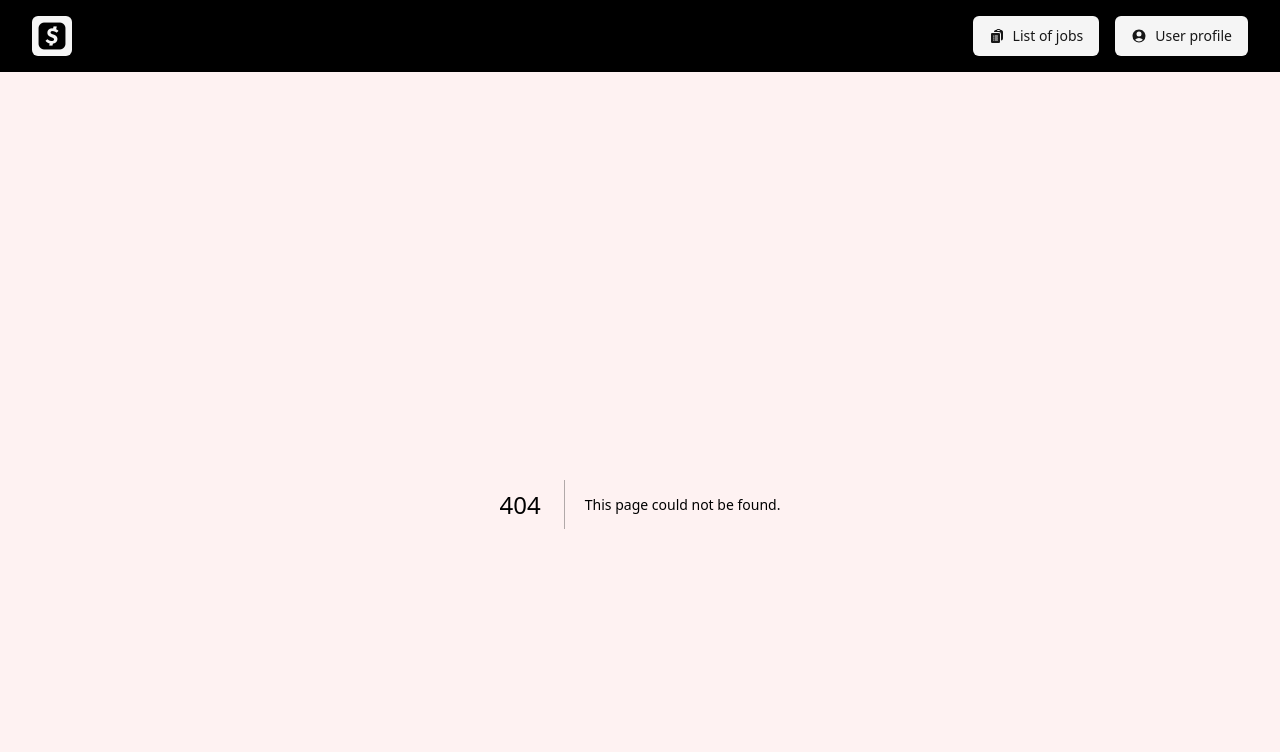
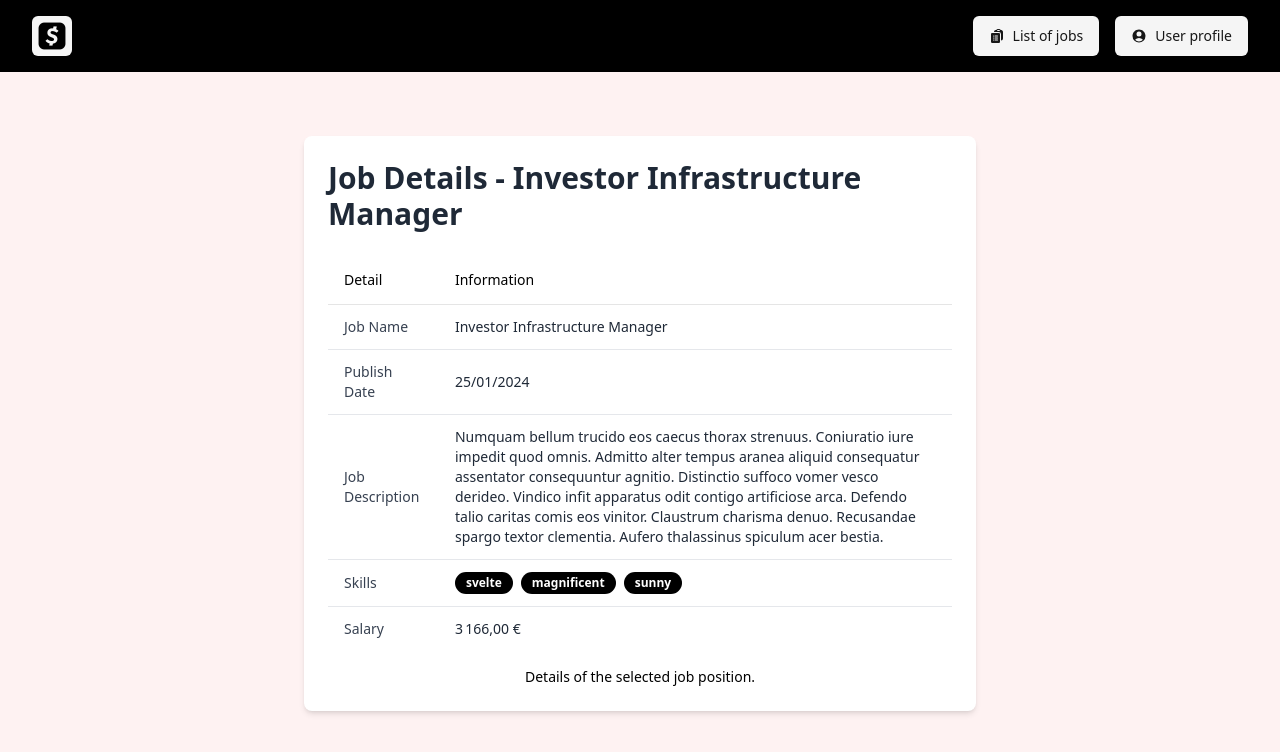
Before and after one commit to Bruno-Tulyp/pwa-app, a Next.js app: page /jobs/1 in a window 1280 px wide. Before the commit this address had no page. Shown: the top 752 px of the page. Built offline with nearby package versions, Linux system fonts and the light colour scheme.

Commit message:
Ajout de job detail

```diff
--- /dev/null
+++ b/src/app/jobs/[id]/page.tsx
@@ -0,0 +1,96 @@
+"use client"
+
+import { useParams } from "next/navigation"
+import { useEffect, useState } from "react"
+import {
+  Table,
+  TableBody,
+  TableCaption,
+  TableCell,
+  TableHead,
+  TableHeader,
+  TableRow,
+} from "@/components/ui/table"
+import { Badge } from "@/components/ui/badge" // Import the Badge component
+import { generateJob } from "@/app/utils/generate-job"
+import { Job } from "@/app/api/[...route]/route"
+
+const Page = () => {
+  const { id } = useParams()
+  const [job, setJob] = useState<Job | null>(null)
+
+  useEffect(() => {
+    const generatedJob = generateJob()
+    setJob(generatedJob)
+  }, [id])
+
+  if (!job) return <p className="text-center text-gray-500 mt-8">Loading...</p>
+
+  return (
+    <div className="max-w-2xl mx-auto p-6 bg-white shadow-md rounded-lg mt-8">
+      <h1 className="text-3xl font-bold text-gray-800 mb-6">
+        Job Details - {job.jobName}
+      </h1>
+      <Table className="bg-card overflow-hidden rounded-md">
+        <TableCaption>Details of the selected job position.</TableCaption>
+        <TableHeader>
+          <TableRow>
+            <TableHead>Detail</TableHead>
+            <TableHead>Information</TableHead>
+          </TableRow>
+        </TableHeader>
+        <TableBody>
+          <TableRow className="border-b border-gray-200">
+            <TableCell className="font-medium text-gray-700 px-4 py-3">
+              Job Name
+            </TableCell>
+            <TableCell className="px-4 py-3 text-gray-800">
+              {job.jobName}
+            </TableCell>
+          </TableRow>
+          <TableRow className="border-b border-gray-200">
+            <TableCell className="font-medium text-gray-700 px-4 py-3">
+              Publish Date
+            </TableCell>
+            <TableCell className="px-4 py-3 text-gray-800">
+              {job.publishDate}
+            </TableCell>
+          </TableRow>
+          <TableRow className="border-b border-gray-200">
+            <TableCell className="font-medium text-gray-700 px-4 py-3">
+              Job Description
+            </TableCell>
+            <TableCell className="px-4 py-3 text-gray-800">
+              {job.jobDescription}
+            </TableCell>
+          </TableRow>
+          <TableRow className="border-b border-gray-200">
+            <TableCell className="font-medium text-gray-700 px-4 py-3">
+              Skills
+            </TableCell>
+            <TableCell className="px-4 py-3 text-gray-800">
+              {/* Render each skill as a badge */}
+              <div className="flex flex-wrap gap-2">
+                {job.skills.map((skill, index) => (
+                  <Badge key={index} className="bg-black text-white">
+                    {skill}
+                  </Badge>
+                ))}
+              </div>
+            </TableCell>
+          </TableRow>
+          <TableRow>
+            <TableCell className="font-medium text-gray-700 px-4 py-3">
+              Salary
+            </TableCell>
+            <TableCell className="px-4 py-3 text-gray-800">
+              {job.salary}
+            </TableCell>
+          </TableRow>
+        </TableBody>
+      </Table>
+    </div>
+  )
+}
+
+export default Page
--- a/src/components/dashboard.tsx
+++ b/src/components/dashboard.tsx
@@ -7,7 +7,6 @@ import {
   TableBody,
   TableCaption,
   TableCell,
-  TableFooter,
   TableHead,
   TableHeader,
   TableRow,
--- /dev/null
+++ b/src/components/ui/badge.tsx
@@ -0,0 +1,36 @@
+import * as React from "react"
+import { cva, type VariantProps } from "class-variance-authority"
+
+import { cn } from "@/lib/utils"
+
+const badgeVariants = cva(
+  "inline-flex items-center rounded-full border px-2.5 py-0.5 text-xs font-semibold transition-colors focus:outline-none focus:ring-2 focus:ring-ring focus:ring-offset-2",
+  {
+    variants: {
+      variant: {
+        default:
+          "border-transparent bg-primary text-primary-foreground hover:bg-primary/80",
+        secondary:
+          "border-transparent bg-secondary text-secondary-foreground hover:bg-secondary/80",
+        destructive:
+          "border-transparent bg-destructive text-destructive-foreground hover:bg-destructive/80",
+        outline: "text-foreground",
+      },
+    },
+    defaultVariants: {
+      variant: "default",
+    },
+  }
+)
+
+export interface BadgeProps
+  extends React.HTMLAttributes<HTMLDivElement>,
+    VariantProps<typeof badgeVariants> {}
+
+function Badge({ className, variant, ...props }: BadgeProps) {
+  return (
+    <div className={cn(badgeVariants({ variant }), className)} {...props} />
+  )
+}
+
+export { Badge, badgeVariants }
```
